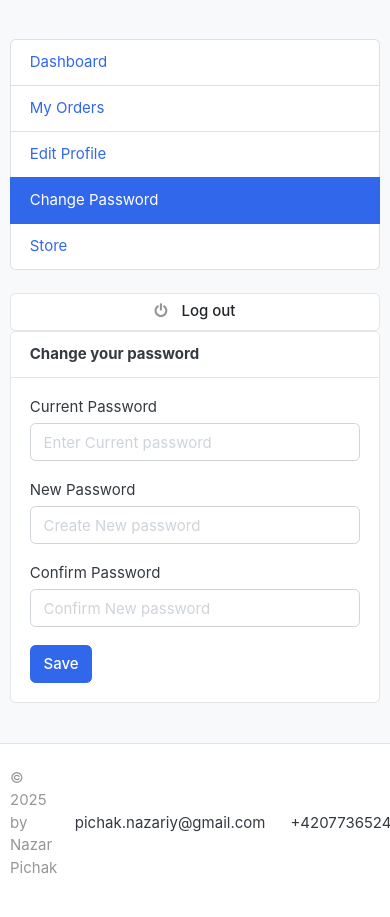
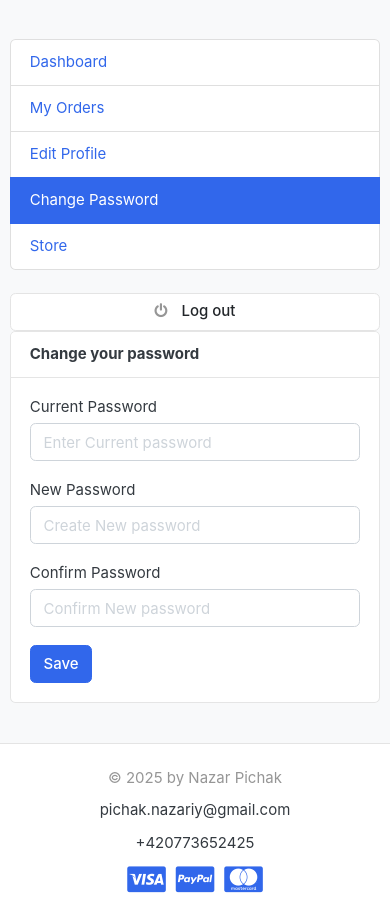
Before and after one commit to Nazar-Pichak/e-commerce-django, a Django app: page /accounts/change_password/ in a window 390 px wide. Shown: the part 254-1171 px from the top of the page. Before the commit the page ends 1127 px from the top, so only its background shows below. Run offline with Django 3.2, Linux system fonts and the light colour scheme; the visitor is signed in with stand-in values (Sample User, id 1); data that the repository does not hold is empty; some libraries are stand-ins or nearby versions; some web fonts are replaced.

Commit message:
fix bugs and global updates

```diff
--- a/greatkart/static/css/custom.css
+++ b/greatkart/static/css/custom.css
@@ -57,6 +57,9 @@ ul.thumb li img {
    border: 1px solid grey;
 }
 
+.payment-icons {
+    gap: 10px;
+}
 /* @media (max-width: 1200px) { */
     /* tablet devices */
     /* .brand-wrap .logo, .navbar-brand .logo { */
--- a/greatkart/static/css/responsive.css
+++ b/greatkart/static/css/responsive.css
@@ -6,6 +6,11 @@
   /* tablet devices */
   .brand-wrap .logo, .navbar-brand .logo {
     display: none;
+  }
+
+  .header-search {
+    display: flex;
+    justify-content: space-between !important;
   }
 
 }
@@ -97,6 +102,17 @@
     flex-direction: column;
   }
 
+  .col-md-8.text-md-center {
+    display: flex;
+    flex-wrap: wrap;
+    gap: 10px;
+    flex-shrink: initial;
+    justify-content: center;
+  }
+
+  .mobile-footer {
+    flex-direction: column;
+  }
 
 }
 
@@ -113,16 +129,6 @@
   .col-8 {
     flex: auto;
     max-width: 100%;
-  }
-}
-
-@media (max-width: 768px) {
-  .col-md-8.text-md-center {
-    display: flex;
-    flex-wrap: wrap;
-    gap: 10px;
-    flex-shrink: initial;
-    justify-content: center;
   }
 }
 
--- a/greatkart/static/css/ui.css
+++ b/greatkart/static/css/ui.css
@@ -14,11 +14,6 @@ body {
   overflow-x: hidden;
 }
 
-* {
-  margin: 0;
-  padding: 0;
-  box-sizing: border-box;
-}
 
 /* ========================
 INCLUDE STYLES AND COMPONENTS
--- a/templates/base.html
+++ b/templates/base.html
@@ -44,7 +44,7 @@ $(document).ready(function() {});
 
 
 </head>
-<body class="d-flex flex-column justify-content-between">
+<body class="d-flex flex-column">
 
 {% include "includes/navbar.html" %}
 
--- a/templates/includes/footer.html
+++ b/templates/includes/footer.html
@@ -1,14 +1,16 @@
 <!-- ========================= FOOTER ========================= -->
-<footer class="section-footer border-top">
+<footer class="section-footer border-top mt-auto">
 	<div class="container">
 		<section class="py-4 w-100">
-			<div class="d-flex justify-content-sm-between align-items-center">
+			<div class="d-flex justify-content-sm-between align-items-center mobile-footer">
 				<span class="text-muted"> &copy {% now 'Y' %} by Nazar Pichak</span>
-				<span  class="px-2">pichak.nazariy@gmail.com</span>
-				<span  class="px-2 number">+420773652425</span>
-				<i class="fa fa-2x fa-cc-visa text-primary"></i>
-				<i class="fa fa-2x fa-cc-paypal text-primary"></i>
-				<i class="fa fa-2x fa-cc-mastercard text-primary"></i>
+				<span class="px-2">pichak.nazariy@gmail.com</span>
+				<span class="px-2 number">+420773652425</span>
+				<div class="d-flex justify-content-between align-items-center payment-icons">
+					<i class="fa fa-2x fa-cc-visa text-primary"></i>
+					<i class="fa fa-2x fa-cc-paypal text-primary"></i>
+					<i class="fa fa-2x fa-cc-mastercard text-primary"></i>
+				</div>
 			</div>
 
 		</section>
--- a/templates/includes/navbar.html
+++ b/templates/includes/navbar.html
@@ -3,65 +3,57 @@
 <header class="section-header">
   <nav class="navbar p-md-0 navbar-expand-sm navbar-light border-bottom">
     <div class="container">
-      <button class="navbar-toggler" type="button" data-toggle="collapse" data-target="#navbarTop4" aria-controls="navbarNav" aria-expanded="false" aria-label="Toggle navigation">
-        <span class="navbar-toggler-icon"></span>
-      </button>
+      <button class="navbar-toggler" type="button" data-toggle="collapse" data-target="#navbarTop4" aria-controls="navbarNav" aria-expanded="false" aria-label="Toggle navigation"><span class="navbar-toggler-icon"></span></button>
       <div class="collapse navbar-collapse" id="navbarTop4">
         <ul class="navbar-nav mr-auto">
-
           <li class="nav-item dropdown">
-                <a href="{% url "home" %}" class="nav-link pl-0">Home</a>
+            <a href="{% url 'home' %}" class="nav-link pl-0">Home</a>
           </li>
 
           <li class="nav-item dropdown">
             <a href="#" class="nav-link">English</a>
-
           </li>
           <li class="nav-item dropdown">
             <a href="#" class="nav-link">USD</a>
           </li>
-
         </ul>
         <ul class="navbar-nav">
-            <li><a href="mailto:pichak.nazariy@gmail.com" class="nav-link"> <i class="fa fa-envelope"></i> Email</a></li>
-            <li><a href="tel:+420773652425" class="nav-link pr-0"> <i class="fa fa-phone"></i> Call us</a></li>
-        </ul> <!-- list-inline //  -->
-      </div> <!-- navbar-collapse .// -->
-    </div> <!-- container //  -->
+          <li>
+            <a href="mailto:pichak.nazariy@gmail.com" class="nav-link"><i class="fa fa-envelope"></i> Email</a>
+          </li>
+          <li>
+            <a href="tel:+420773652425" class="nav-link pr-0"><i class="fa fa-phone"></i> Call us</a>
+          </li>
+        </ul>
+      </div>
+    </div>
   </nav>
 
   <section class="header-main border-bottom">
     <div class="container">
-    <div class="row align-items-center">
+      <div class="row align-items-center header-search">
         <div class="col-lg-2 col-md-3 col-6">
-            <a href="{% url "home" %}" class="brand-wrap">
-                <img class="logo" src="{% static "./images/logo.png" %}">
-            </a> <!-- brand-wrap.// -->
+          <a href="{% url 'home' %}" class="brand-wrap"><img class="logo" src="{% static './images/logo.png' %}" /></a>
         </div>
         <div class="col-lg col-sm col-md col-6 flex-grow-0">
           <div class="category-wrap dropdown d-inline-block float-right">
-                <button type="button" class="btn btn-primary dropdown-toggle" data-toggle="dropdown">
-                    <i class="fa fa-bars"></i> All category
-                </button>
+            <button type="button" class="btn btn-primary dropdown-toggle" data-toggle="dropdown"><i class="fa fa-bars"></i> All category</button>
             <div class="dropdown-menu">
-                    <a class="dropdown-item" href="{% url "store" %}">All Products</a>
-                    {% for category in links  %}
-                        <a class="dropdown-item" href={{ category.get_url }}>{{category.category_name}}</a>
+              <a class="dropdown-item" href="{% url 'store' %}">All Products</a>
+              {% for category in links %}
+                <a class="dropdown-item" href="{{ category.get_url }}">{{ category.category_name }}</a>
               {% endfor %}
-
             </div>
-            </div>  <!-- category-wrap.// -->
+          </div> <!-- category-wrap.// -->
         </div> <!-- col.// -->
-        <a href="{% url "store" %}" class="btn btn-outline-primary">Store</a>
-        <div class="col-lg  col-md-6 col-sm-12 col">
-            <form action="{% url "search" %}" class="search" method="GET">
+        <a href="{% url 'store' %}" class="btn btn-outline-primary">Store</a>
+        <div class="col-lg col-md-6 col-sm-12 col">
+          <form action="{% url 'search' %}" class="search" method="GET">
             <div class="input-group w-100">
-                    <input type="text" class="form-control" style="width:60%;" placeholder="Search" name="keyword" >
+              <input type="text" class="form-control" style="width:60%;" placeholder="Search" name="keyword" />
 
               <div class="input-group-append">
-                      <button class="btn btn-primary" type="submit">
-                        <i class="fa fa-search"></i>
-                      </button>
+                <button class="btn btn-primary" type="submit"><i class="fa fa-search"></i></button>
               </div>
             </div>
           </form> <!-- search-wrap .end// -->
@@ -69,33 +61,31 @@
         <div class="col-lg-3 col-sm-6 col-8 order-2 order-lg-3">
           <div class="d-flex justify-content-end mb-3 mb-lg-0">
             {% if user.id is None %}
-
               <div class="widget-header">
                 <small class="title text-muted">Welcome guest!</small>
                 <div>
-                                    <a href="{% url "login" %}">Sign in</a> <span class="dark-transp"> | </span>
-                                    <a href="{% url "register" %}"> Register</a>
+                  <a href="{% url 'login' %}">Sign in</a> <span class="dark-transp">|</span>
+                  <a href="{% url 'register' %}">Register</a>
                 </div>
               </div>
             {% else %}
-
               <div class="widget-header">
-                                <small class="title text-muted">Welcome {{user.first_name}}!</small>
+                <small class="title text-muted">Welcome {{ user.first_name }}!</small>
                 <div>
-                                    <a href="{% url "dashboard" %}"> Dashboard</a> <span class="dark-transp"> | </span>
-                                    <a href="{% url "logout" %}"> Logout</a>
+                  <a href="{% url 'dashboard' %}">Dashboard</a> <span class="dark-transp">|</span>
+                  <a href="{% url 'logout' %}">Logout</a>
                 </div>
               </div>
-
             {% endif %}
-                        <a href="{% url "cart" %}" class="widget-header pl-3 ml-3">
-                            <div class="icon icon-sm rounded-circle border"><i class="fa fa-shopping-cart"></i></div>
-                            <span class="badge badge-pill badge-danger notify">{{cart_count}}</span>
+            <a href="{% url 'cart' %}" class="widget-header pl-3 ml-3">
+              <div class="icon icon-sm rounded-circle border">
+                <i class="fa fa-shopping-cart"></i>
+              </div>
+              <span class="badge badge-pill badge-danger notify">{{ cart_count }}</span>
             </a>
-                    </div> <!-- widgets-wrap.// -->
-                </div> <!-- col.// -->
-    </div> <!-- row.// -->
-        </div> <!-- container.// -->
-    </section> <!-- header-main .// -->
-
+          </div>
+        </div>
+      </div>
+    </div>
+  </section>
 </header> <!-- section-header.// -->
```
Lines whose indentation alone changed are shown as unchanged.
